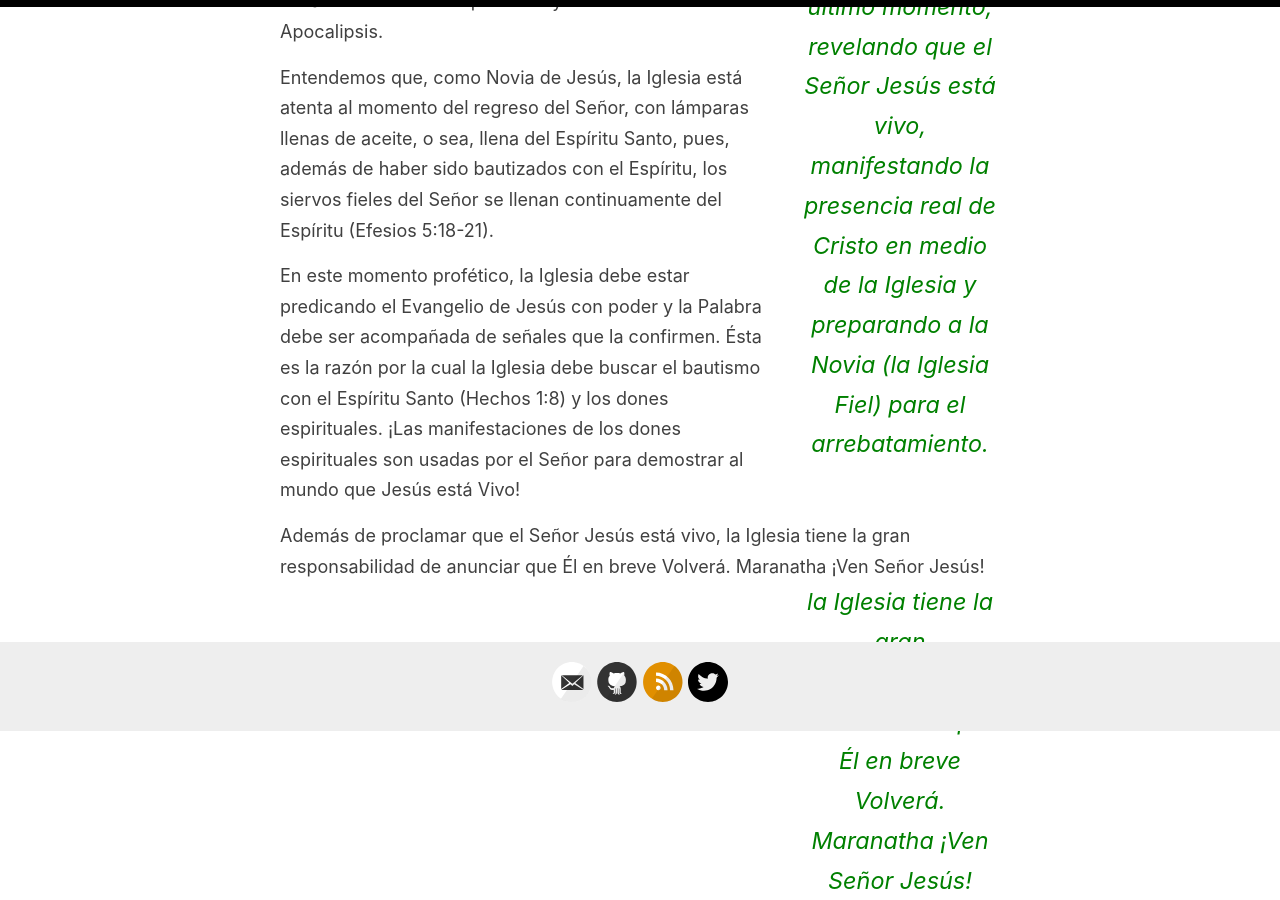
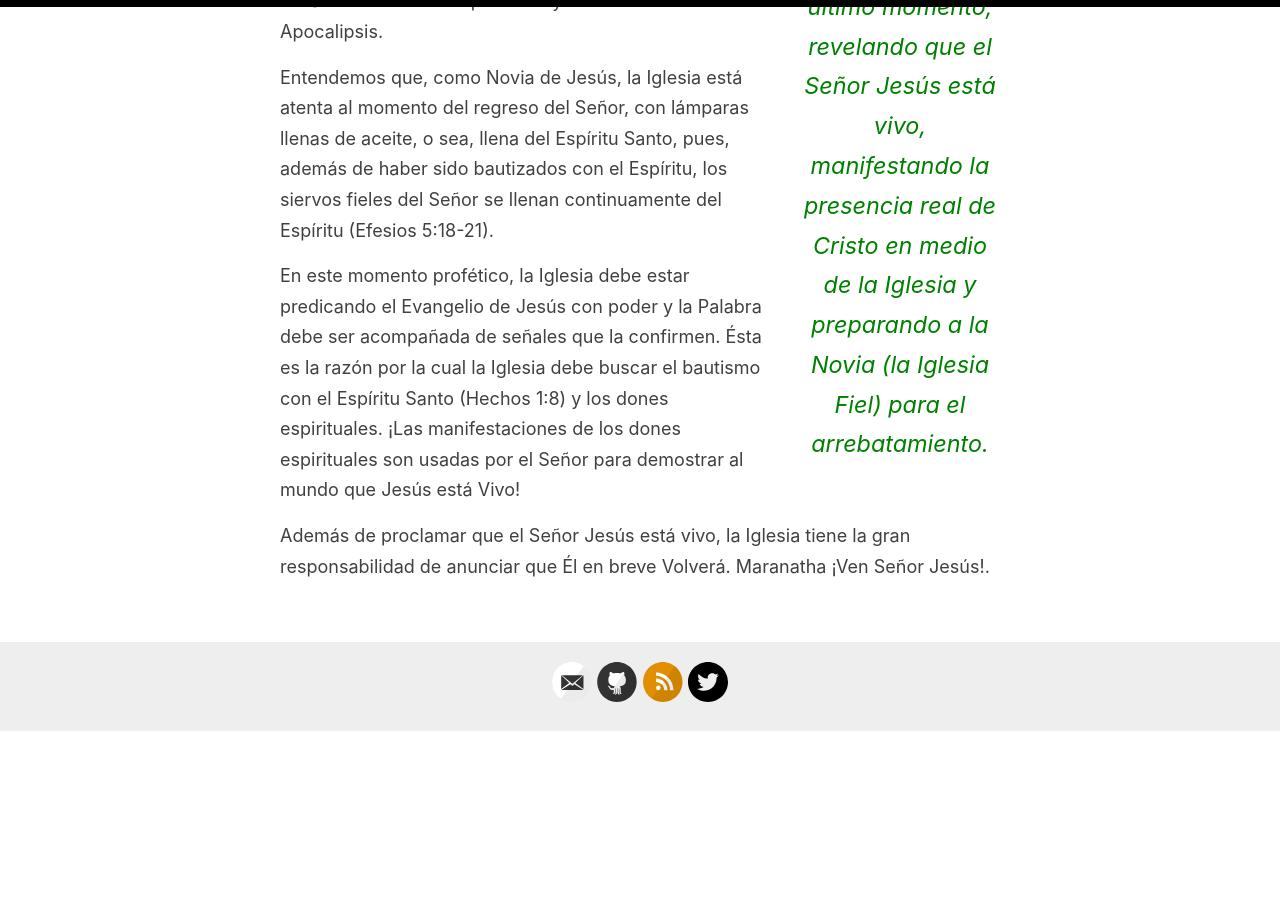
Before and after one commit to iglesiaEstanqueSiloe/iglesiaEstanqueSiloe.github.io, a Jekyll site: the page built from _pages/about.md, in a window 1280 px wide and 900 px high, scrolled down 3364 px. Built offline with Jekyll 4.4.1, drawn with Linux system fonts in a browser that asks for light colours; after the commit the page ends 4096 px from its top, so only the background shows below that; part of the change alters nothing that is shown.

```diff
--- a/_pages/about.md
+++ b/_pages/about.md
@@ -49,7 +49,7 @@ Entendemos que, como Novia de Jesús, la Iglesia está atenta al momento del reg
 
 En este momento profético, la Iglesia debe estar predicando el Evangelio de Jesús con poder y la Palabra debe ser acompañada de señales que la confirmen. Ésta es la razón por la cual la Iglesia debe buscar el bautismo con el Espíritu Santo (Hechos 1:8) y los dones espirituales. ¡Las manifestaciones de los dones espirituales son usadas por el Señor para demostrar al mundo que Jesús está Vivo!
 
-Además de proclamar que el Señor Jesús está vivo, {% include pullquote.html quote="la Iglesia tiene la gran responsabilidad de anunciar que Él en breve Volverá. Maranatha ¡Ven Señor Jesús!" %}
+Además de proclamar que el Señor Jesús está vivo, la Iglesia tiene la gran responsabilidad de anunciar que Él en breve Volverá. Maranatha ¡Ven Señor Jesús!.
 
 
 <!--
```
